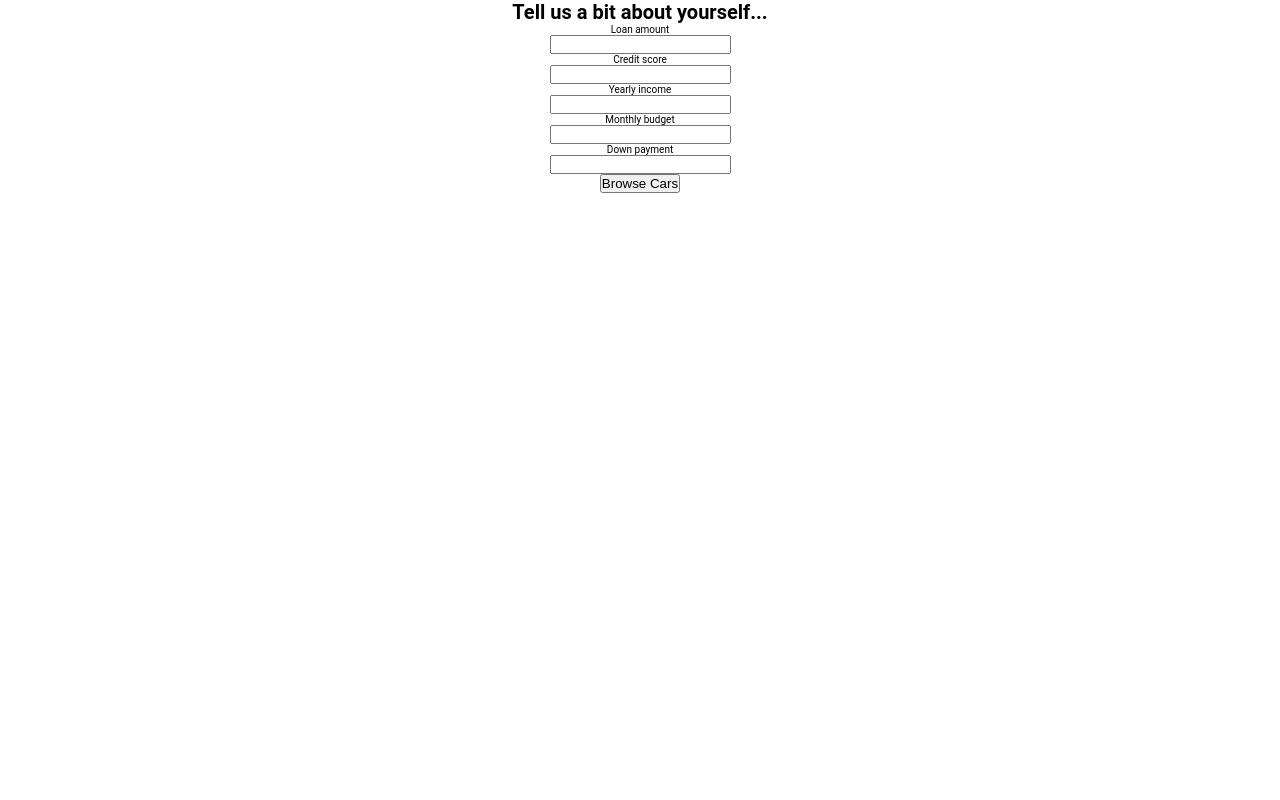
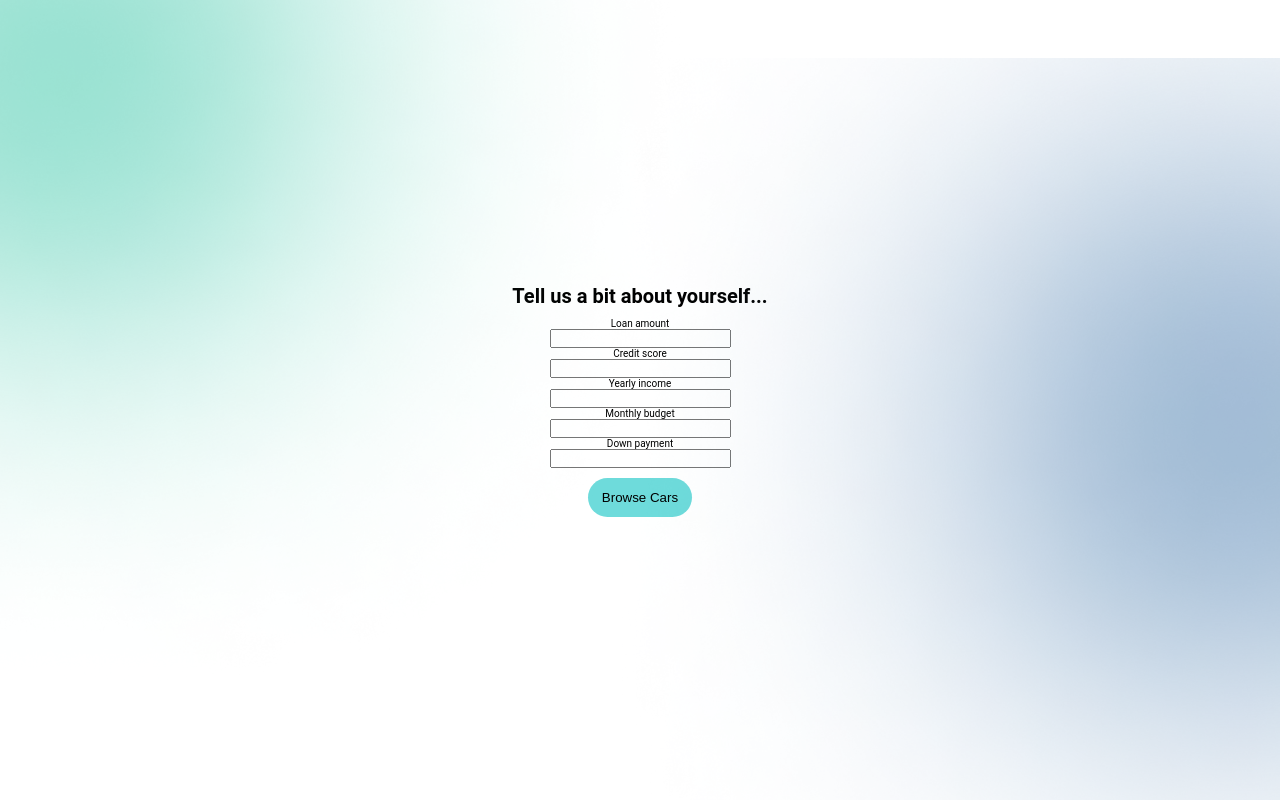
Before and after one commit to TLI-Project/Winnie, a React (Create React App) app: page /finance in a window 1280 px wide. Built offline with nearby package versions, Linux system fonts and the light colour scheme.

Commit message:
implement /finance page UI and  alerts

```diff
--- a/src/App.scss
+++ b/src/App.scss
@@ -177,5 +177,42 @@ html {
     display: flex;
     flex-direction: column;
     align-items: center;
+    justify-content: center;
+
+    h1 {
+      padding-bottom: 1rem;
+    }
+
+    button {
+      text-decoration: none !important;
+      border-radius: 30px;
+      background: #6edbdb;
+      transition: all 0.3s linear;
+      padding: 12px 14px;
+      display: block;
+      border: 0;
+      margin-top: 1rem;
+    }
+
+    button:hover {
+      cursor: pointer;
+      background-color: black;
+      color: white;
+    }
+
+    .ellipse-green {
+      position: absolute;
+      z-index: 0;
+      width: 70rem;
+      left: 0;
+      top: 0;
+    }
+    .ellipse-blue {
+      position: absolute;
+      z-index: 0;
+      width: 70rem;
+      right: 0;
+      bottom: 0;
+    }
   }
 }
--- a/src/components/Finance/index.js
+++ b/src/components/Finance/index.js
@@ -1,5 +1,7 @@
 import React, { useState } from 'react'
 import { Link, useHistory } from 'react-router-dom';
+import blueEllipse from '../../img/landing/finance/Ellipse-blue.png';
+import greenEllipse from '../../img/landing/finance/Ellipse-green.png';
 
 /* Vehicle mileage should be 0*/
 const Finance = ({ setToken }) => {
@@ -33,15 +35,15 @@ const Finance = ({ setToken }) => {
   const submit = () => {
     // fetch to verify, if ok, history.push
     if (!(300 <= creditScore <= 900)) {
-      console.log('please enter a valid credit score');
+      alert('please enter a valid credit score');
     } else if (!(loanAmount > 0)) {
-      console.log('please enter a valid loan amount');
+      alert('please enter a valid loan amount');
     } else if (!(monthlyBudget > 0)) {
-      console.log('please enter a valid monthly budget');
+      alert('please enter a valid monthly budget');
     } else if (!(yearlyIncome > 0)) {
-      console.log('please enter a valid yearly income');
+      alert('please enter a valid yearly income');
     } else if (!(downPayment > 0)) {
-      console.log('please enter a valid down payment amount')
+      alert('please enter a valid down payment amount')
     } else {
       history.push('/catalogue')
     }
@@ -50,6 +52,8 @@ const Finance = ({ setToken }) => {
 
   return (
     <div className="page page-finance">
+      <img className="ellipse-blue" src={blueEllipse} />
+      <img className="ellipse-green" src={greenEllipse} />
       <h1>Tell us a bit about yourself...</h1>
 
       <p>Loan amount</p>
--- a/src/components/Login/index.js
+++ b/src/components/Login/index.js
@@ -18,9 +18,9 @@ const Login = ({ setToken }) => {
     const submit = () => {
         // fetch to verify, if ok, history.push
         if (username === '') {
-            console.log('please enter your username');
+            alert('please enter your username');
         } else if (password === '') {
-            console.log('please enter a password');
+            alert('please enter a password');
         } else {
             history.push('/finance')
         }
```
Also changed, not shown: src/components/Finance/finance.scss (deleted, +0 -24 lines), src/img/landing/finance/Ellipse-blue.png (added), src/img/landing/finance/Ellipse-green.png (added).
